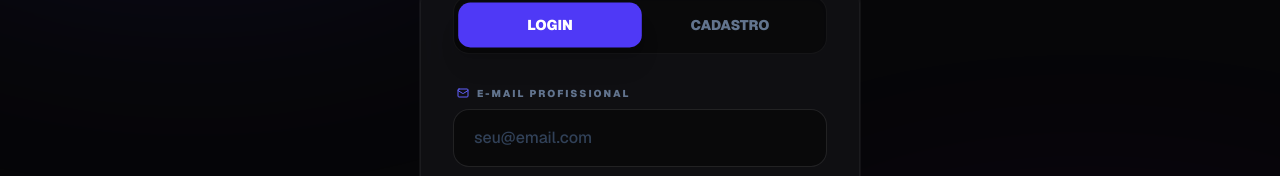
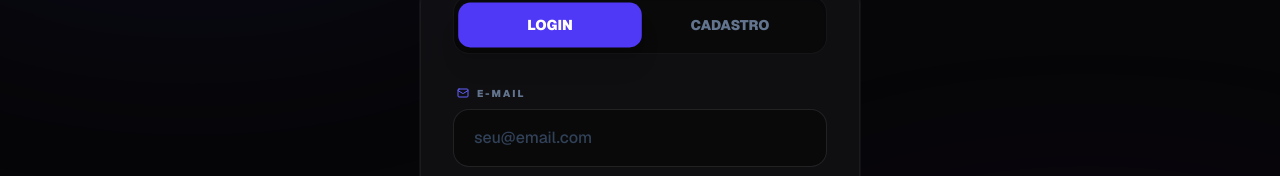
Before and after one commit to alexandra-carneiro/dividi-app, a Next.js app: page /login in a window 1280 px wide. Shown: the part 279-455 px from the top of the page. Built offline with nearby package versions, Linux system fonts and the light colour scheme.

Commit message:
Simplificar label de e-mail na página de login

```diff
--- a/src/app/login/page.tsx
+++ b/src/app/login/page.tsx
@@ -104,7 +104,7 @@ function LoginContent() {
               <div className="space-y-2">
                 <label className="flex items-center gap-2 text-[10px] font-black text-slate-500 uppercase tracking-[0.2em] ml-1">
                   <Mail size={12} className="text-indigo-500" />
-                  E-mail Profissional
+                  E-mail
                 </label>
                 <input
                   name="email"
```
